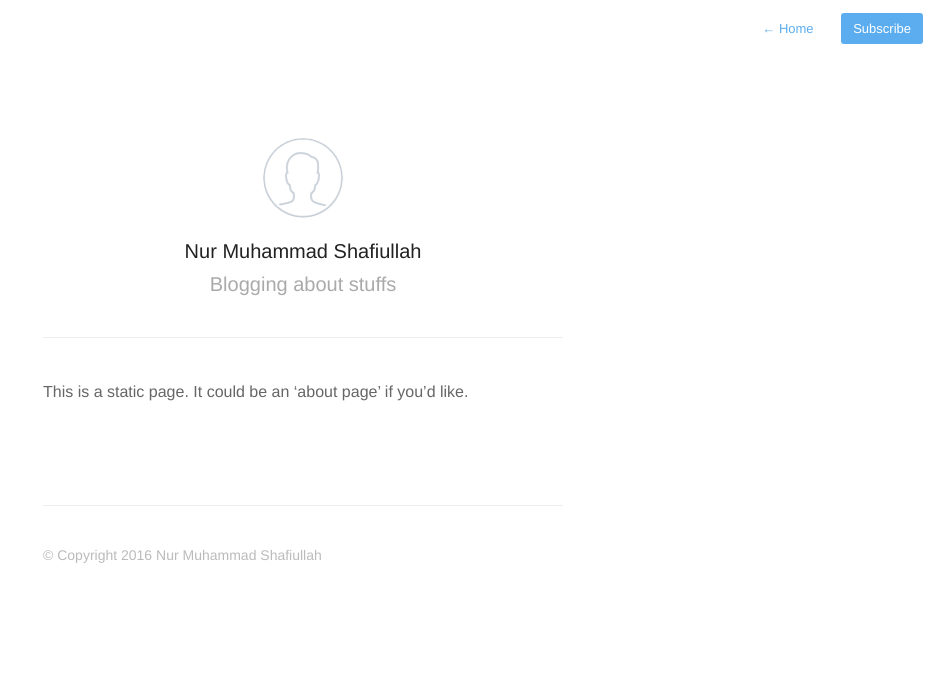
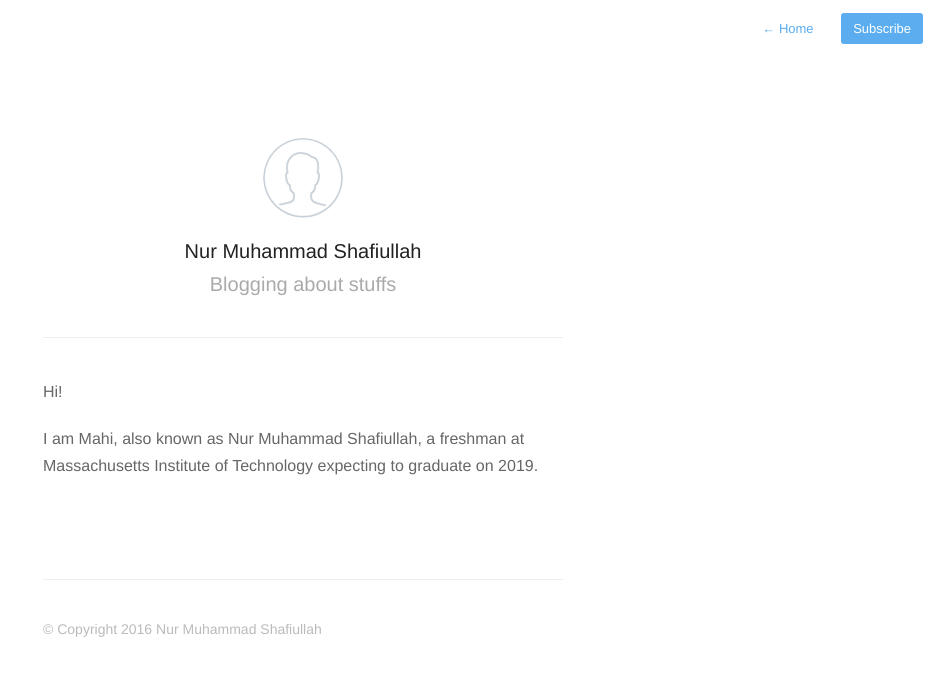
Before and after one commit to mathbender/MartinSeeler.github.io, a Jekyll site: the page built from about.md, in a window 1280 px wide. Shown: the top 676 px of the page, without its empty margins (337-1280 px from the left). Built offline with Jekyll 4.4.1, drawn with Linux system fonts in a browser that asks for light colours; nearby versions of some CDN libraries; Markdown is read by kramdown in place of the engine named in the settings.

Commit message:
Updated about me

```diff
--- a/about.md
+++ b/about.md
@@ -4,6 +4,8 @@ permalink: about/
 profile: true
 ---
 
-This is a static page. It could be an 'about page' if you'd like.
+Hi!
+
+I am Mahi, also known as Nur Muhammad Shafiullah, a freshman at Massachusetts Institute of Technology expecting to graduate on  2019.
 
 {% include footer.html %}
```
